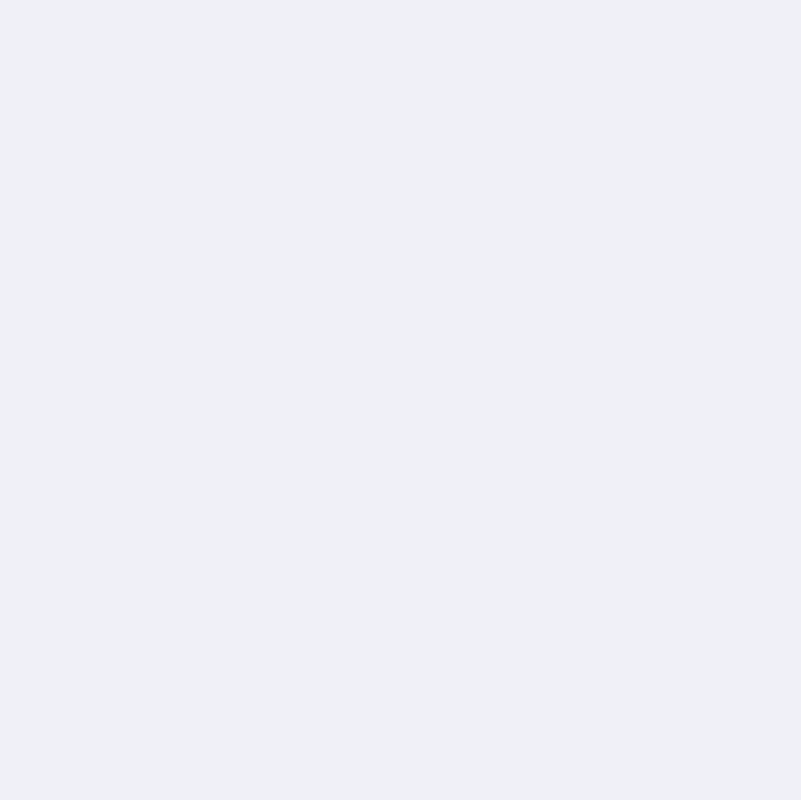
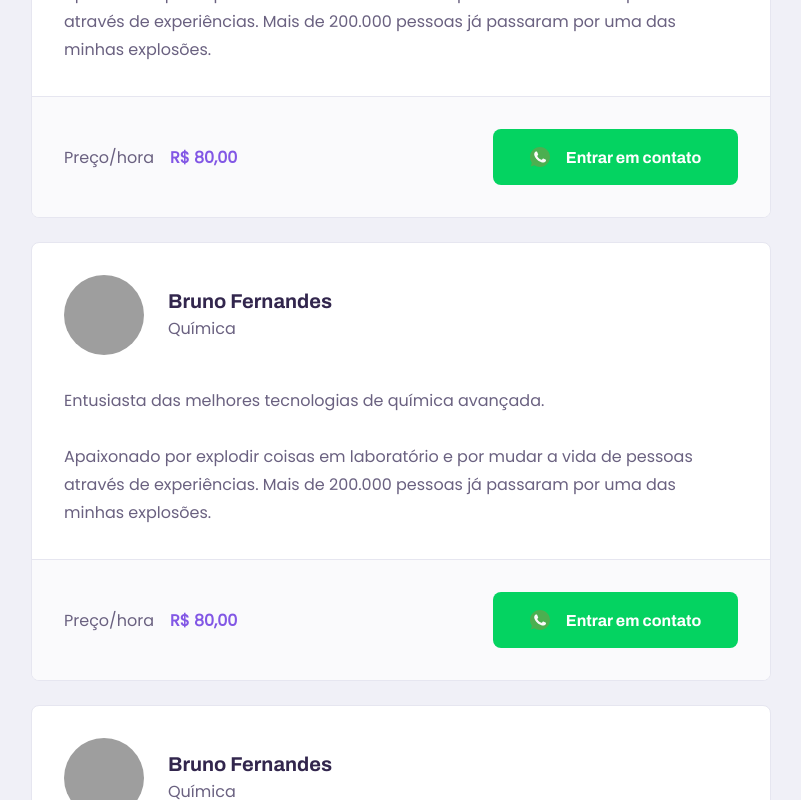
Before and after one commit to SkyHeads/nlw-proffy, a React (Create React App) app in the folder web/: page /study in a window 1280 px wide. Shown: the part 1080-1880 px from the top of the page, without its empty margins (239-1040 px from the left). Before the commit the page ends 867 px from the top, so only its background shows below. Built offline with nearby package versions, Linux system fonts and the light colour scheme; grey boxes are pictures that could not be loaded.

Commit message:
teacher item component and styles

```diff
--- /dev/null
+++ b/web/src/components/TeacherItem/index.tsx
@@ -0,0 +1,43 @@
+import React from 'react';
+import whatsappIcon from '../../assets/images/icons/whatsapp.svg';
+
+import { Container } from './styles';
+
+const TeacherItem: React.FC = () => {
+  return (
+    <Container>
+      <header>
+        <img
+          src="https://avatars3.githubusercontent.com/u/43793592?s=460&u=977cc37f6e87bcc029d8efc6d89ca7e5a5d55de9&v=4"
+          alt="Avatar"
+        />
+        <div>
+          <strong>Bruno Fernandes</strong>
+          <span>Química</span>
+        </div>
+      </header>
+
+      <p>
+        Entusiasta das melhores tecnologias de química avançada.
+        <br />
+        <br />
+        Apaixonado por explodir coisas em laboratório e por mudar a vida de
+        pessoas através de experiências. Mais de 200.000 pessoas já passaram por
+        uma das minhas explosões.
+      </p>
+
+      <footer>
+        <p>
+          Preço/hora
+          <strong>R$ 80,00</strong>
+        </p>
+        <button type="button">
+          <img src={whatsappIcon} alt="Whatsapp" />
+          Entrar em contato
+        </button>
+      </footer>
+    </Container>
+  );
+};
+
+export default TeacherItem;
--- /dev/null
+++ b/web/src/components/TeacherItem/styles.ts
@@ -0,0 +1,104 @@
+import styled from 'styled-components';
+
+export const Container = styled.div`
+  background: var(--color-box-base);
+  border: 1px solid var(--color-line-in-white);
+  border-radius: 0.8rem;
+  margin-top: 2.4rem;
+  overflow: hidden;
+
+  header {
+    padding: 3.2rem 2rem;
+    display: flex;
+    align-items: center;
+  }
+
+  header img {
+    width: 8rem;
+    height: 8rem;
+    border-radius: 50%;
+  }
+
+  header div {
+    margin-left: 2.4rem;
+  }
+
+  header div strong {
+    font: 700 2rem Archivo;
+    display: block;
+    color: var(--color-text-title);
+  }
+
+  header div span {
+    font-size: 1.6rem;
+    display: block;
+    margin-top: 0.4rem;
+  }
+
+  > p {
+    padding: 0.2rem;
+    font-size: 1.6rem;
+    line-height: 2.8rem;
+  }
+
+  footer {
+    padding: 3.2rem 2rem;
+    background: var(--color-box-footer);
+    border-top: 1px solid var(--color-line-in-white);
+    margin-top: 3.2rem;
+    display: flex;
+    align-items: center;
+    justify-content: space-between;
+  }
+
+  footer p strong {
+    color: var(--color-primary);
+    font-size: 1.6rem;
+    display: block;
+  }
+
+  footer button {
+    width: 20rem;
+    height: 5.6rem;
+    background: var(--color-secundary);
+    color: var(--color-button-text);
+    border: 0;
+    border-radius: 0.8rem;
+    cursor: pointer;
+    font: 700 1.4rem Archivo;
+    display: flex;
+    align-items: center;
+    justify-content: space-evenly;
+    transition: 0.2s;
+  }
+
+  footer button:hover {
+    background: var(--color-secundary-dark);
+  }
+
+  @media (min-width: 700px) {
+    header,
+    footer {
+      padding: 3.2rem;
+    }
+
+    > p {
+      padding: 0 3.2rem;
+    }
+
+    footer p strong {
+      display: initial;
+      margin-left: 1.6rem;
+    }
+
+    footer button {
+      width: 24.5rem;
+      font-size: 1.6rem;
+      justify-content: center;
+    }
+
+    footer button img {
+      margin-right: 1.6rem;
+    }
+  }
+`;
--- a/web/src/pages/TeacherList/index.tsx
+++ b/web/src/pages/TeacherList/index.tsx
@@ -1,8 +1,8 @@
 import React from 'react';
 
 import PageHeader from '../../components/PageHeader';
+import TeacherItem from '../../components/TeacherItem';
 
-import whatsappIcon from '../../assets/images/icons/whatsapp.svg';
 import { PageTeacherList } from './styles';
 
 const TeacherList: React.FC = () => {
@@ -28,38 +28,10 @@ const TeacherList: React.FC = () => {
         </form>
       </PageHeader>
       <main>
-        <article className="teacher-item">
-          <header>
-            <img
-              src="https://avatars3.githubusercontent.com/u/43793592?s=460&u=977cc37f6e87bcc029d8efc6d89ca7e5a5d55de9&v=4"
-              alt="Avatar"
-            />
-            <div>
-              <strong>Bruno Fernandes</strong>
-              <span>Química</span>
-            </div>
-          </header>
-
-          <p>
-            Entusiasta das melhores tecnologias de química avançada.
-            <br />
-            <br />
-            Apaixonado por explodir coisas em laboratório e por mudar a vida de
-            pessoas através de experiências. Mais de 200.000 pessoas já passaram
-            por uma das minhas explosões.
-          </p>
-
-          <footer>
-            <p>
-              Preço/hora
-              <strong>R$ 80,00</strong>
-            </p>
-            <button type="button">
-              <img src={whatsappIcon} alt="Whatsapp" />
-              Entrar em contato
-            </button>
-          </footer>
-        </article>
+        <TeacherItem />
+        <TeacherItem />
+        <TeacherItem />
+        <TeacherItem />
       </main>
     </PageTeacherList>
   );
--- a/web/src/pages/TeacherList/styles.ts
+++ b/web/src/pages/TeacherList/styles.ts
@@ -52,83 +52,6 @@ export const PageTeacherList = styled.div`
     width: 90%;
   }
 
-  .teacher-item {
-    background: var(--color-box-base);
-    border: 1px solid var(--color-line-in-white);
-    border-radius: 0.8rem;
-    margin-top: 2.4rem;
-    overflow: hidden;
-  }
-
-  .teacher-item header {
-    padding: 3.2rem 2rem;
-    display: flex;
-    align-items: center;
-  }
-
-  .teacher-item header img {
-    width: 8rem;
-    height: 8rem;
-    border-radius: 50%;
-  }
-
-  .teacher-item header div {
-    margin-left: 2.4rem;
-  }
-
-  .teacher-item header div strong {
-    font: 700 2rem Archivo;
-    display: block;
-    color: var(--color-text-title);
-  }
-
-  .teacher-item header div span {
-    font-size: 1.6rem;
-    display: block;
-    margin-top: 0.4rem;
-  }
-
-  .teacher-item > p {
-    padding: 0.2rem;
-    font-size: 1.6rem;
-    line-height: 2.8rem;
-  }
-
-  .teacher-item footer {
-    padding: 3.2rem 2rem;
-    background: var(--color-box-footer);
-    border-top: 1px solid var(--color-line-in-white);
-    margin-top: 3.2rem;
-    display: flex;
-    align-items: center;
-    justify-content: space-between;
-  }
-
-  .teacher-item footer p strong {
-    color: var(--color-primary);
-    font-size: 1.6rem;
-    display: block;
-  }
-
-  .teacher-item footer button {
-    width: 20rem;
-    height: 5.6rem;
-    background: var(--color-secundary);
-    color: var(--color-button-text);
-    border: 0;
-    border-radius: 0.8rem;
-    cursor: pointer;
-    font: 700 1.4rem Archivo;
-    display: flex;
-    align-items: center;
-    justify-content: space-evenly;
-    transition: 0.2s;
-  }
-
-  .teacher-item footer button:hover {
-    background: var(--color-secundary-dark);
-  }
-
   @media (min-width: 700px) {
     max-width: 100vw;
 
@@ -149,29 +72,5 @@ export const PageTeacherList = styled.div`
       max-width: 740px;
       margin: 0 auto;
     }
-
-    .teacher-item header,
-    .teacher-item footer {
-      padding: 3.2rem;
-    }
-
-    .teacher-item > p {
-      padding: 0 3.2rem;
-    }
-
-    .teacher-item footer p strong {
-      display: initial;
-      margin-left: 1.6rem;
-    }
-
-    .teacher-item footer button {
-      width: 24.5rem;
-      font-size: 1.6rem;
-      justify-content: center;
-    }
-
-    .teacher-item footer button img {
-      margin-right: 1.6rem;
-    }
   }
 `;
```
